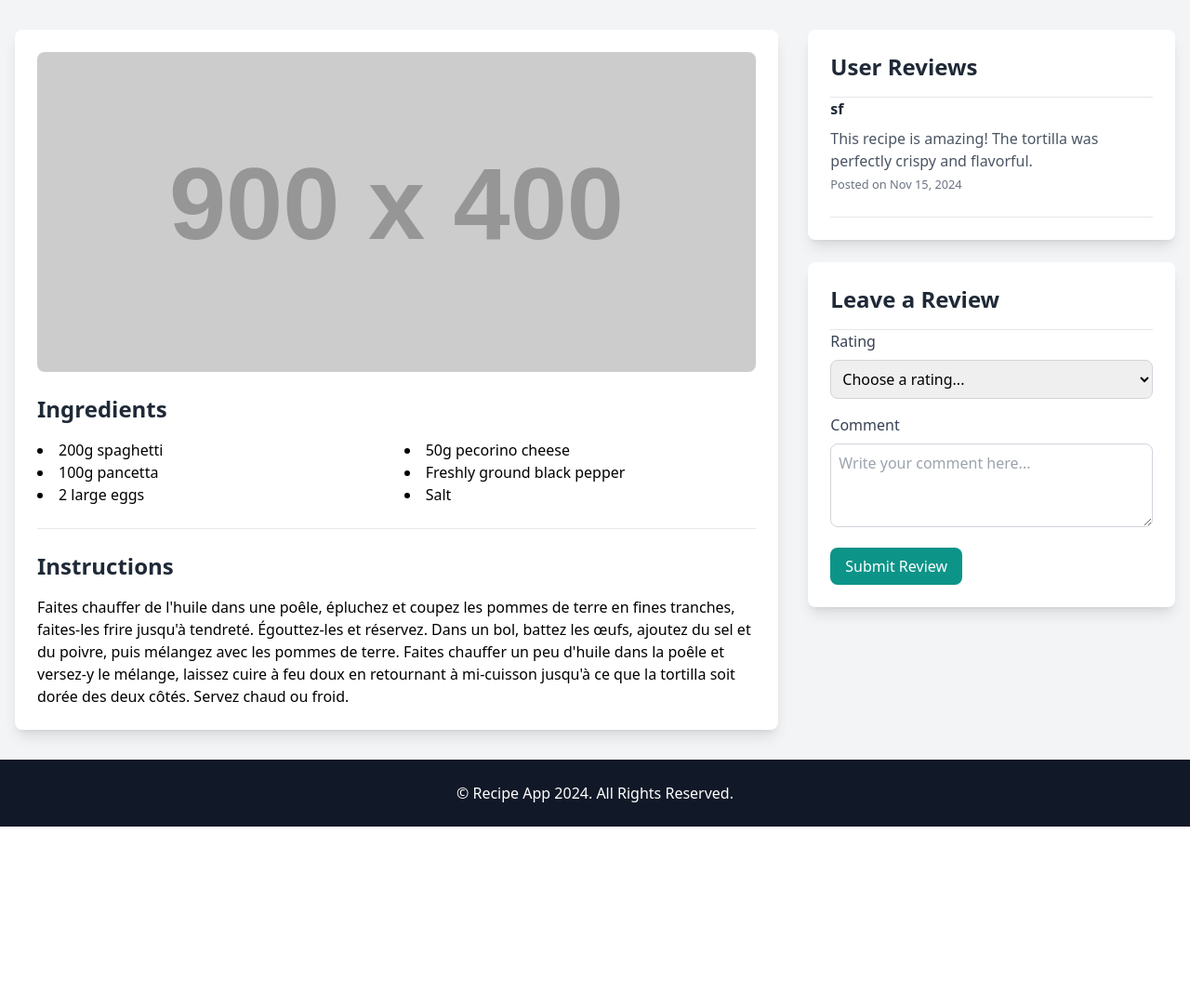
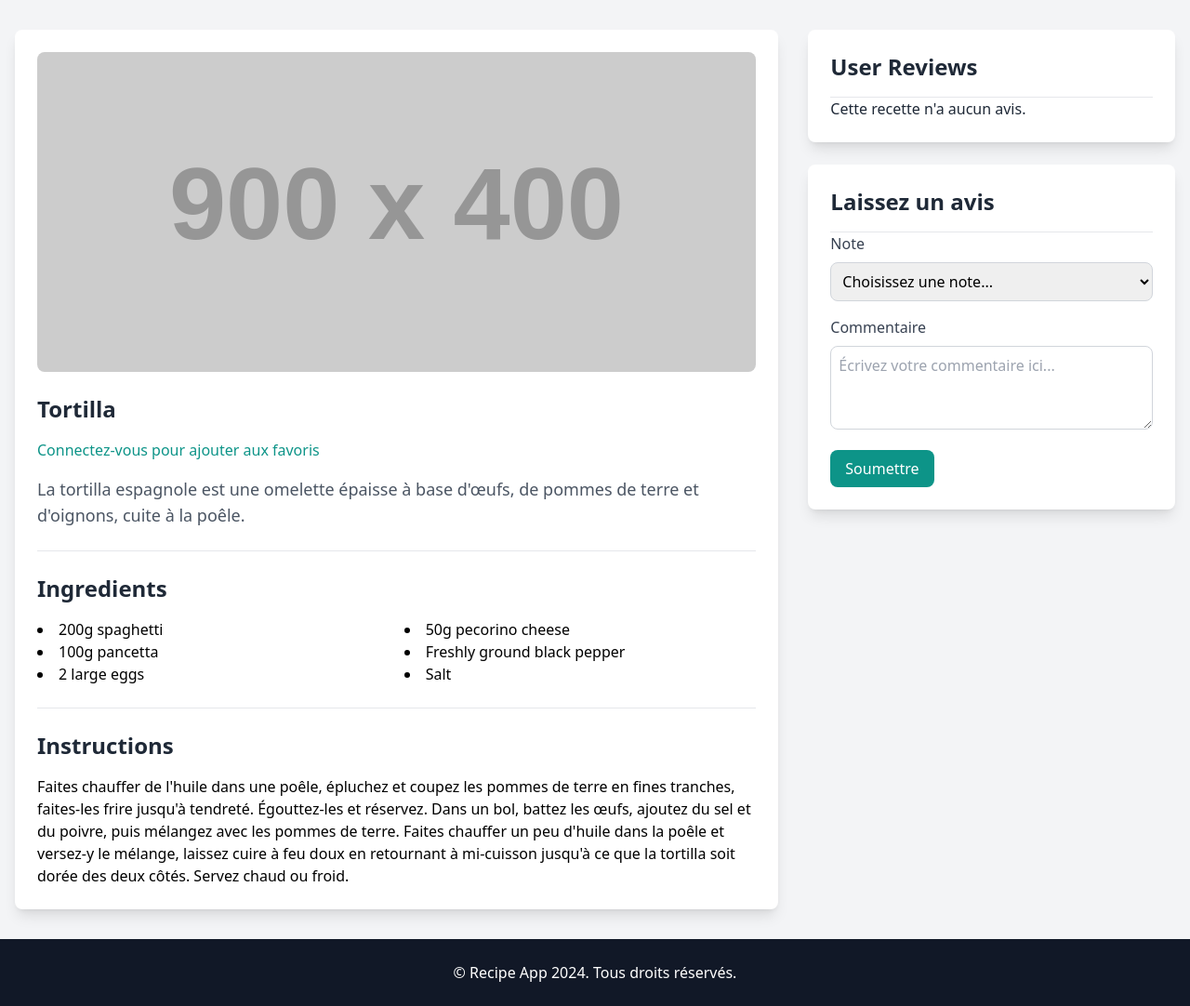
Before and after one commit to Soufiane-coder351/Recipe-App, a Django app: page /recipes/Tortilla in a window 1280 px wide. Shown: the part 269-1351 px from the top of the page at 93% size. Before the commit the page ends 1158 px from the top, so only its background shows below. Run offline with Django 5.2, Linux system fonts and the light colour scheme; data comes from the database, SQL or seed files in the repository; both versions use the stored data as it was after the commit; grey boxes labelled with a size stand in for pictures from a placeholder-image service; some libraries are stand-ins or nearby versions.

Commit message:
added the favorites feature

```diff
--- a/recipeApp/recipes/templates/recipes/recette_info.html
+++ b/recipeApp/recipes/templates/recipes/recette_info.html
@@ -21,8 +21,8 @@
     <!-- Header -->
     <header class="bg-gray-900 py-16">
         <div class="container mx-auto text-center text-white">
-            <h1 class="text-4xl font-bold">{{recette.title}}</h1>
-            <p class="text-lg mt-4 text-gray-400">{{recette.description}}</p>
+            <h1 class="text-4xl font-bold">{{ recette.title }}</h1>
+            <p class="text-lg mt-4 text-gray-400">{{ recette.description }}</p>
         </div>
     </header>
 
@@ -32,6 +32,35 @@
             <!-- Recipe Details (Span 2 Columns) -->
             <div class="lg:col-span-2 bg-white p-6 rounded-lg shadow-lg">
                 <img src="https://dummyimage.com/900x400/ced4da/6c757d.jpg" alt="Spaghetti Carbonara" class="rounded-lg mb-6">
+                <h2 class="text-2xl font-semibold text-gray-800 mb-4">{{ recette.title }}</h2>
+
+                <!-- Bouton Ajouter/Retirer des Favoris -->
+                {% if user.is_authenticated %}
+                    <form method="post" action="{% url 'toggle_favorite' recette.id %}">
+                        {% csrf_token %}
+                        {% if is_favorited %}
+                            <button type="submit" class="bg-red-600 text-white px-4 py-2 rounded-lg">
+                                Retirer des favoris
+                            </button>
+                        {% else %}
+                            <button type="submit" class="bg-teal-600 text-white px-4 py-2 rounded-lg">
+                                Ajouter aux favoris
+                            </button>
+                        {% endif %}
+                    </form>
+                {% else %}
+                    <p class="text-gray-600 mt-4">
+                        <a href="{% url 'login' %}" class="text-teal-600 hover:underline">
+                            Connectez-vous pour ajouter aux favoris
+                        </a>
+                    </p>
+                {% endif %}
+
+                <!-- Fin du bouton -->
+
+                <p class="text-lg mt-4 text-gray-600">{{ recette.description }}</p>
+
+                <hr class="my-6">
                 <h2 class="text-2xl font-semibold text-gray-800 mb-4">Ingredients</h2>
                 <div class="grid grid-cols-2 gap-4">
                     <ul class="list-disc list-inside">
@@ -48,23 +77,7 @@
                 <hr class="my-6">
                 <h2 class="text-2xl font-semibold text-gray-800 mb-4">Instructions</h2>
                 <div class="space-y-4">
-                    <p>{{recette.instructions}}</p>
-                    <!-- <div>
-                        <h6 class="text-lg font-bold">Step 1</h6>
-                        <p>Cook the spaghetti in salted boiling water until al dente.</p>
-                    </div>
-                    <div>
-                        <h6 class="text-lg font-bold">Step 2</h6>
-                        <p>Fry the pancetta until crispy.</p>
-                    </div>
-                    <div>
-                        <h6 class="text-lg font-bold">Step 3</h6>
-                        <p>Beat the eggs and mix with grated pecorino cheese.</p>
-                    </div>
-                    <div>
-                        <h6 class="text-lg font-bold">Step 4</h6>
-                        <p>Combine everything and mix well. Serve hot.</p>
-                    </div> -->
+                    <p>{{ recette.instructions }}</p>
                 </div>
             </div>
 
@@ -75,12 +88,12 @@
                     <h2 class="text-2xl font-semibold text-gray-800 mb-4">User Reviews</h2>
                     <hr>
                     <div class="space-y-6">
-                        {% if not reviews%}
-                        <p class=" text-gray-800">Cette recette n'a aucun avis</p>
-                        {% endif%}
-                        {% for review in reviews%}
+                        {% if not reviews %}
+                            <p class="text-gray-800">Cette recette n'a aucun avis.</p>
+                        {% endif %}
+                        {% for review in reviews %}
                             <div>
-                            <h6 class="font-bold text-gray-800">{{review.user.username}}</h6>
+                                <h6 class="font-bold text-gray-800">{{ review.user.username }}</h6>
                                 <div class="flex space-x-1 text-yellow-500">
                                     <i class="bi bi-star-fill"></i>
                                     <i class="bi bi-star-fill"></i>
@@ -88,8 +101,8 @@
                                     <i class="bi bi-star-fill"></i>
                                     <i class="bi bi-star text-gray-300"></i>
                                 </div>
-                            <p class="text-gray-600 mt-2">{{review.content}}</p>
-                            <small class="text-gray-500">Posted on Nov 15, 2024</small>
+                                <p class="text-gray-600 mt-2">{{ review.content }}</p>
+                                <small class="text-gray-500">Posté le {{ review.date }}</small>
                             </div>
                             <hr>
                         {% endfor %}
@@ -98,25 +111,25 @@
 
                 <!-- Leave a Review -->
                 <div class="bg-white p-6 rounded-lg shadow-lg">
-                    <h2 class="text-2xl font-semibold text-gray-800 mb-4">Leave a Review</h2>
+                    <h2 class="text-2xl font-semibold text-gray-800 mb-4">Laissez un avis</h2>
                     <hr>
                     <form>
                         <div class="mb-4">
-                            <label for="rating" class="block text-gray-700 font-medium mb-2">Rating</label>
-                            <select id="rating" class="w-full border border-gray-300 rounded-lg p-2" placeholder="Rate from 1 to 5">
-                                <option value="" disabled selected>Choose a rating...</option>
+                            <label for="rating" class="block text-gray-700 font-medium mb-2">Note</label>
+                            <select id="rating" class="w-full border border-gray-300 rounded-lg p-2">
+                                <option value="" disabled selected>Choisissez une note...</option>
                                 <option value="5">5 - Excellent</option>
-                                <option value="4">4 - Very Good</option>
-                                <option value="3">3 - Good</option>
-                                <option value="2">2 - Fair</option>
-                                <option value="1">1 - Poor</option>
+                                <option value="4">4 - Très bon</option>
+                                <option value="3">3 - Moyen</option>
+                                <option value="2">2 - Passable</option>
+                                <option value="1">1 - Mauvais</option>
                             </select>
                         </div>
                         <div class="mb-4">
-                            <label for="comment" class="block text-gray-700 font-medium mb-2">Comment</label>
-                            <textarea id="comment" class="w-full border border-gray-300 rounded-lg p-2" rows="3" placeholder="Write your comment here..."></textarea>
+                            <label for="comment" class="block text-gray-700 font-medium mb-2">Commentaire</label>
+                            <textarea id="comment" class="w-full border border-gray-300 rounded-lg p-2" rows="3" placeholder="Écrivez votre commentaire ici..."></textarea>
                         </div>
-                        <button type="submit" class="bg-teal-600 text-white px-4 py-2 rounded-lg">Submit Review</button>
+                        <button type="submit" class="bg-teal-600 text-white px-4 py-2 rounded-lg">Soumettre</button>
                     </form>
                 </div>
             </div>
@@ -126,7 +139,7 @@
     <!-- Footer -->
     <footer class="bg-gray-900 py-6">
         <div class="container mx-auto text-center text-white">
-            <p>&copy; Recipe App 2024. All Rights Reserved.</p>
+            <p>&copy; Recipe App 2024. Tous droits réservés.</p>
         </div>
     </footer>
 </body>
--- a/recipeApp/recipes/urls.py
+++ b/recipeApp/recipes/urls.py
@@ -9,4 +9,5 @@ urlpatterns=[
     path('favoris/',recipes.views.afficher_favoris, name="recettes_favorites"),
     path('<str:title>',recipes.views.recette_info, name="recette_info"),
     path('chercher_recette/', recipes.views.chercher_recette, name='chercher_recette'),
+    path('recette/<int:recipe_id>/favorite/', recipes.views.toggle_favorite, name='toggle_favorite')
 ]
--- a/recipeApp/recipes/views.py
+++ b/recipeApp/recipes/views.py
@@ -3,15 +3,17 @@ from django.http import HttpResponse
 from django.template import loader
 from recipes.models import Recipe,Avis
 from recipes.models import Favorites
+from django.views import View
+from django.contrib import messages
+from django.shortcuts import get_object_or_404
 from django.contrib.auth.decorators import login_required
-from django.shortcuts import render, get_object_or_404
-from django.contrib.auth.models import User
 
 
 def index(request):
     template = loader.get_template("./recipes/index.html")
     recettes = Recipe.objects.all()
     return HttpResponse(template.render(request=request,context={"recettes":recettes}))
+
 
 @login_required
 def createrecipe(request):
@@ -50,10 +52,13 @@ def createrecipe(request):
     return render(request,"recipes/createrecipe.html")
 
 
+
+
 def recette_info(request, title):
-    recette = Recipe.objects.get(title=title)
-    reviews = Avis.objects.filter(recipe=recette)
-    return render(request,'recipes/recette_info.html',{'recette': recette, 'reviews':reviews})
+    recette = get_object_or_404(Recipe, title=title)
+    is_favorited = Favorites.objects.filter(user=request.user, recette=recette).exists() if request.user.is_authenticated else False
+    return render(request, 'recipes/recette_info.html', {'recette': recette, 'is_favorited': is_favorited})
+
 
 @login_required
 def afficher_favoris(request):
@@ -64,3 +69,25 @@ def chercher_recette(request):
     q = request.GET.get('query', '')  # Obtenir le mot-clé de recherche depuis l'URL
     recherches = Recipe.objects.filter(title__icontains=q)  # Rechercher dans le champ "title"
     return render(request, "recipes/search_result.html", {'recherches': recherches})
+
+
+
+
+def toggle_favorite(request, recipe_id):
+    # Récupérer la recette à partir de son ID
+    recipe = get_object_or_404(Recipe, id=recipe_id)
+
+    # Vérifier si cette recette est déjà dans les favoris de l'utilisateur
+    favorite = Favorites.objects.filter(user=request.user, recette=recipe).first()
+
+    if favorite:
+        # Si la recette est déjà dans les favoris, on la supprime
+        favorite.delete()
+        messages.success(request, f"La recette '{recipe.title}' a été retirée de vos favoris.")
+    else:
+        # Sinon, on l'ajoute aux favoris
+        Favorites.objects.create(user=request.user, recette=recipe)
+        messages.success(request, f"La recette '{recipe.title}' a été ajoutée à vos favoris.")
+
+    # Rediriger vers la page des détails de la recette
+    return redirect('recette_info', title=recipe.title)
```
Also changed, not shown: recipeApp/db.sqlite3. Lines whose indentation alone changed are shown as unchanged.
